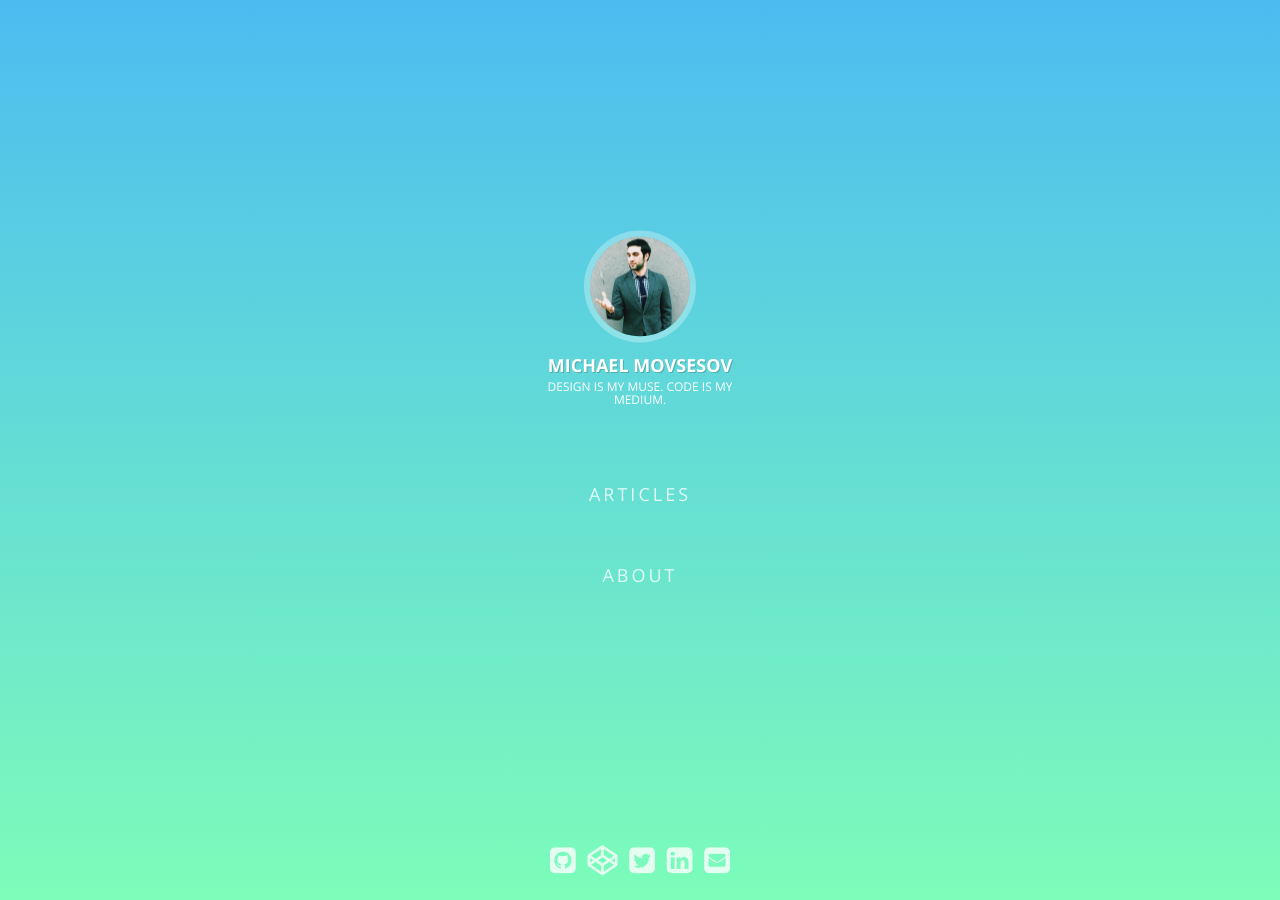
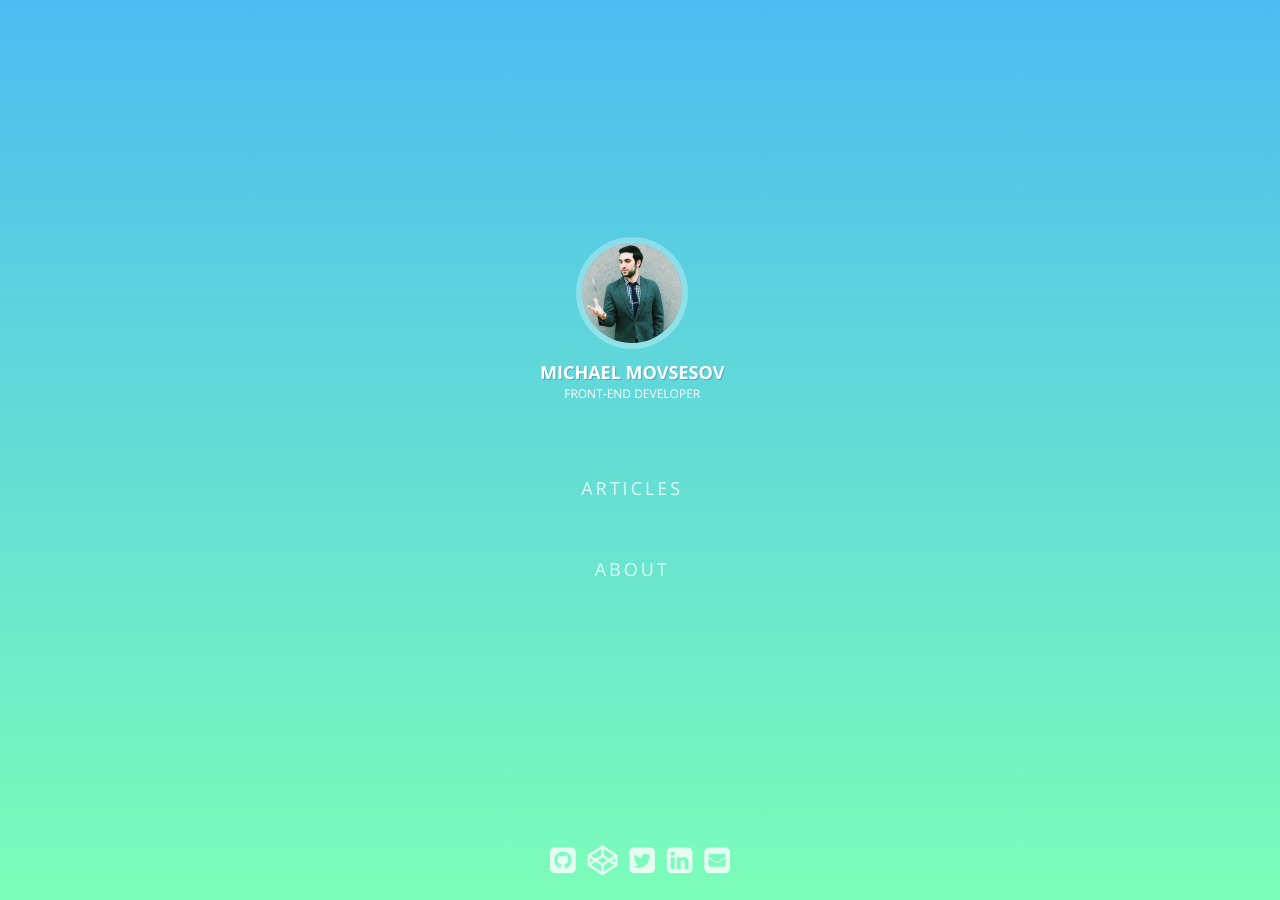
Before and after one commit to michaelmov/michaelmov.github.io, a Jekyll site: the page built from index.md, in a window 1280 px wide. Built offline with Jekyll 4.4.1, drawn with Linux system fonts in a browser that asks for light colours; nearby versions of some CDN libraries.

Commit message:
Updated site description

```diff
--- a/_config.yml
+++ b/_config.yml
@@ -14,9 +14,9 @@
 # You can create any custom variable you would like, and they will be accessible
 # in the templates via {{ site.myvariable }}.
 title: Michael Movsesov
-subtitle: Design is my muse. Code is my medium.
+subtitle: Front-End Developer
 email: your-email@domain.com
-description: Front End Developer
+description: Fron-End Developer
 baseurl: "" # the subpath of your site, e.g. /blog
 url: "" # the base hostname & protocol for your site, e.g. http://example.com
 twitter_username: jekyllrb
```
